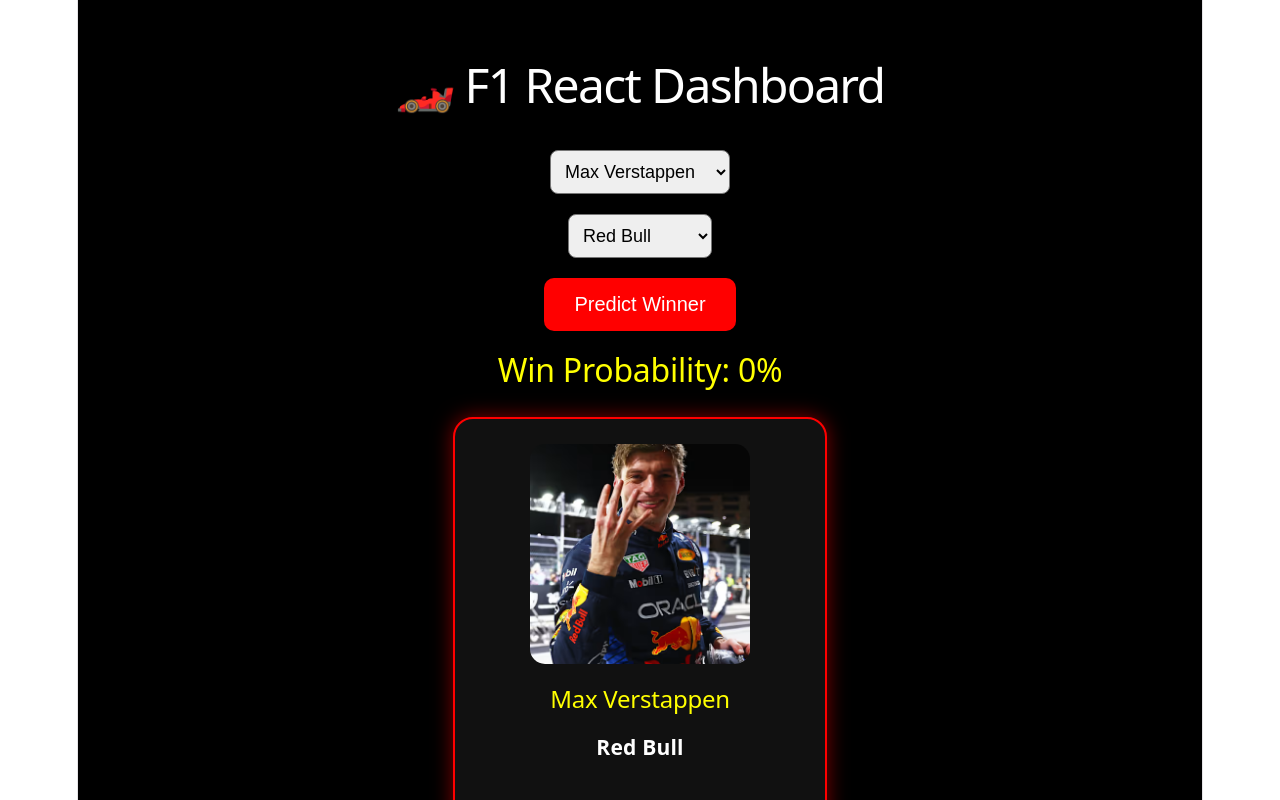
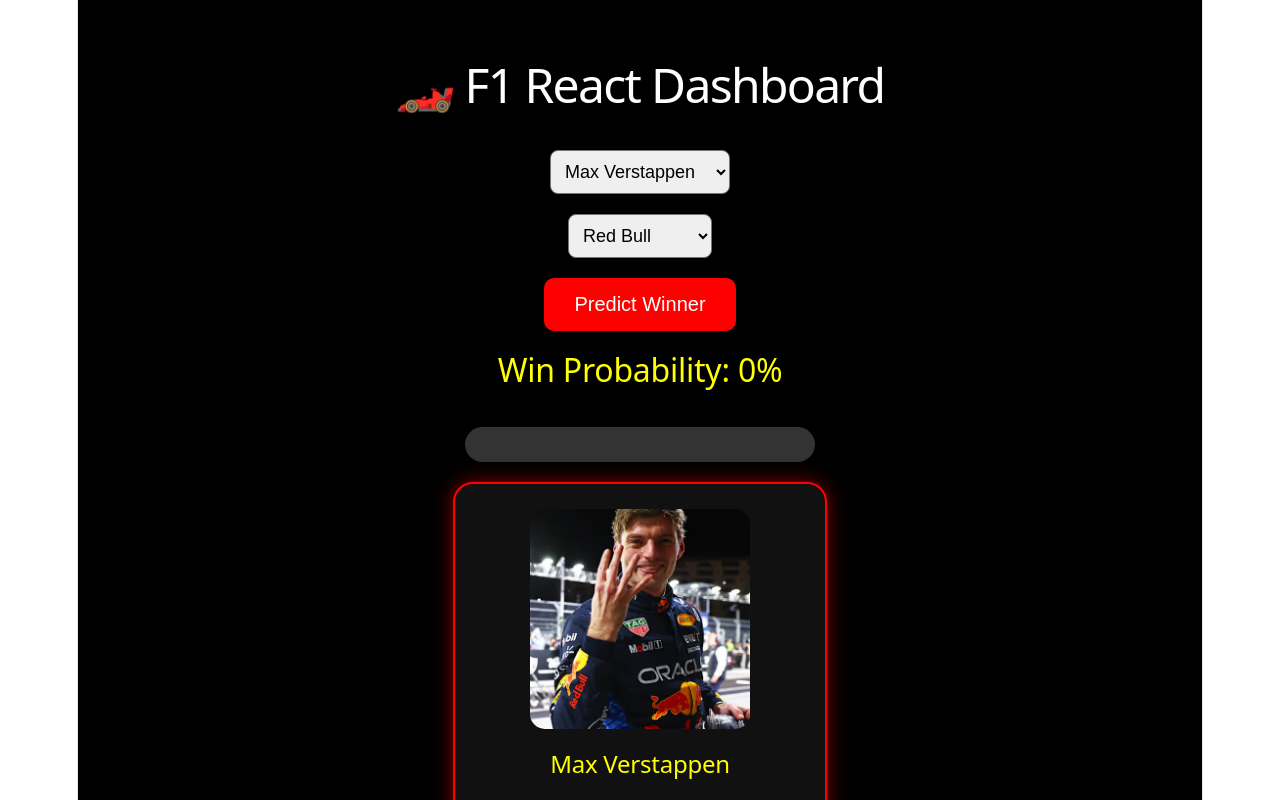
Before and after one commit to lokeshwarsura/f1-race-predictor, a React (Vite) app in the folder f1-react-dashboard/: page / in a window 1280 px wide. Shown: the top 800 px of the page. Built offline with nearby package versions, Linux system fonts and the light colour scheme.

Commit message:
added probability bar

```diff
--- a/f1-react-dashboard/src/App.jsx
+++ b/f1-react-dashboard/src/App.jsx
@@ -1,6 +1,7 @@
 import { useState } from 'react'
 
 import DriverCard from './components/DriverCard'
+import ProbabilityBar from './components/ProbabilityBar'
 
 function App() {
 
@@ -46,7 +47,10 @@ function App() {
 
   function predictWinner() {
 
-    setProbability(78.42)
+    const randomProbability =
+      (Math.random() * 40 + 60).toFixed(2)
+
+    setProbability(randomProbability)
 
     setImage(driverImages[driver])
 
@@ -138,6 +142,8 @@ function App() {
         Win Probability: {probability}%
       </h2>
 
+      <ProbabilityBar probability={probability} />
+
       <DriverCard
         driver={driver}
         team={team}
--- a/f1-react-dashboard/src/components/ProbabilityBar.jsx
+++ b/f1-react-dashboard/src/components/ProbabilityBar.jsx
@@ -1,21 +1,26 @@
-function ProbabilityBar({
-
-  probability
-
-}) {
+function ProbabilityBar({ probability }) {
 
   return (
 
-    <div className="bar-container">
+    <div
+      style={{
+        width: '350px',
+        height: '35px',
+        background: '#333',
+        borderRadius: '20px',
+        overflow: 'hidden',
+        marginTop: '10px'
+      }}
+    >
 
       <div
-        className="bar"
         style={{
-          width: `${probability}%`
+          width: `${probability}%`,
+          height: '100%',
+          background: 'red',
+          transition: '0.5s'
         }}
-      >
-
-      </div>
+      />
 
     </div>
 
```
